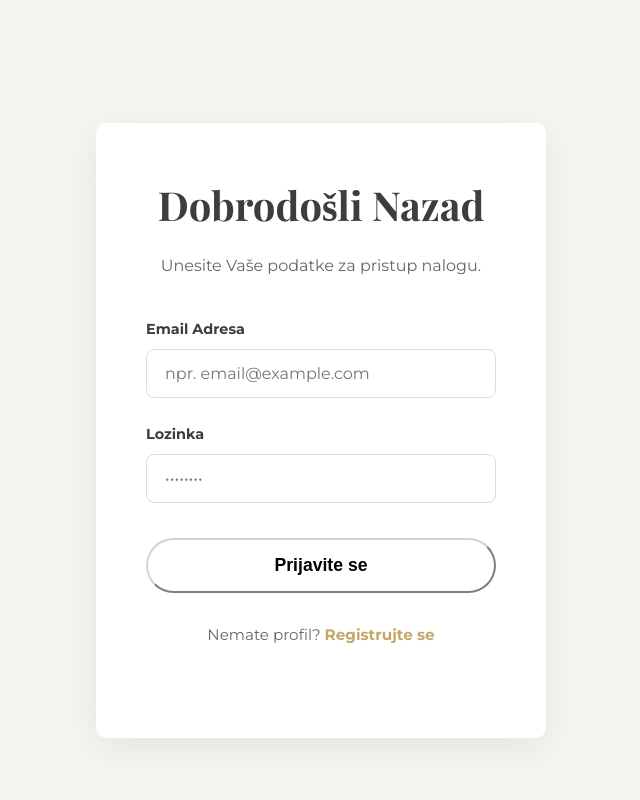
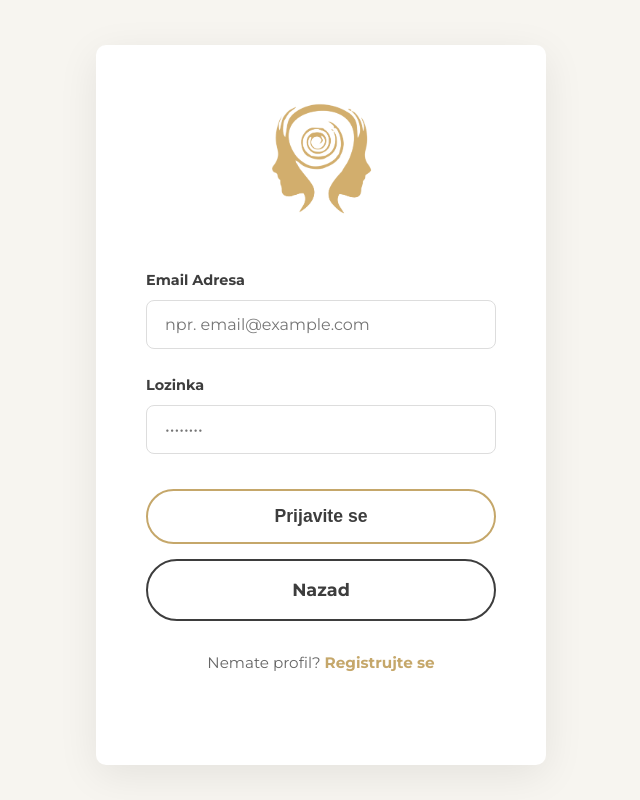
Before and after one commit to McTehno/Opus-In-Te, a PHP site: page /Login.html in a window 1280 px wide. Shown: the whole page, without its empty margins (319-959 px from the left). Run offline with PHP 8.4, Linux system fonts and the light colour scheme.

Commit message:
i dont even know

```diff
--- a/Login.html
+++ b/Login.html
@@ -16,8 +16,9 @@
 
     <main class="login-section">
             <div class="login-form-wrapper">
-                <h2>Dobrodošli Nazad</h2>
-                <p>Unesite Vaše podatke za pristup nalogu.</p>
+    <div class="login-logo">
+        <img src="img/logo/headlogo.png" alt="Opus in te Logo">
+    </div>
     <form action="#" method="POST">
         <div class="form-group">
             <label for="email">Email Adresa</label>
@@ -28,6 +29,8 @@
             <input type="password" id="password" name="password" required placeholder="••••••••">
         </div>
         <button type="submit" class="cta-button login-btn">Prijavite se</button>
+
+        <a href="Index.html" class="cta-button back-btn">Nazad</a>
     </form>
     <div class="register-link">
         <p>Nemate profil? <a href="Register.html">Registrujte se</a></p>
--- a/css/styles.css
+++ b/css/styles.css
@@ -676,7 +676,7 @@ main {
     justify-content: center;
     height: 100vh;
     background-color: var(--light-gray);
-    padding: 140px 20px 80px 20px; /* Generous padding top for header */
+    padding: 30px 20px 20px 20px; /* Generous padding top for header */
 }
 
 .login-form-wrapper {
@@ -735,12 +735,13 @@ main {
     padding: 15px 25px;
     font-size: 1.1rem;
     margin-top: 10px;
-    position: relative; /* Crucial for positioning the pseudo-element */
-    z-index: 1;      /* Keeps the text on top */
-    overflow: hidden;  /* Hides the pseudo-element before animation */
-    background-color: white;
-    color: black;
-    border-color: lightgray;
+    position: relative;
+    z-index: 1;
+    overflow: hidden;
+    background-color: transparent; /* Changed to transparent */
+    border: 2px solid var(--soft-gold); /* Add a border to define its shape initially */
+    color: var(--charcoal); /* Default text color */
+    transition: color 0.4s ease-out; /* Smooth text color transition */
 }
 
 /* The pseudo-element that creates the gradient wipe */
@@ -748,22 +749,27 @@ main {
     content: '';
     position: absolute;
     top: 0;
-    left: 0;
-    width: 100%;
+    left: -10%; /* Start further left to cover the skewed shape */
+    width: 120%; /* Make it wider to ensure full coverage after skewing */
     height: 100%;
-    background: linear-gradient(135deg, #e0d9cd 0%, var(--soft-gold) 100%); /* Beige-to-gold at 135deg */
+    background: linear-gradient(135deg, #e0d9cd 0%, var(--soft-gold) 100%);
     z-index: -1;
 
-    /* Start it off-screen to the left */
-    transform: translateX(-101%);
+    /* Skew the element and start it off-screen */
+    transform: skewX(-20deg) translateX(-100%); /* Adjusted for smoother wipe */
+    transform-origin: left; /* Ensures the skew pivots from the left edge */
 
-    /* Smooth transition for the wipe effect */
-    transition: transform 0.6s cubic-bezier(0.7, 0, 0.2, 1);
+    /* Smoother transition */
+    transition: transform 0.6s ease-out; /* Changed timing function */
 }
 
 /* On hover, slide the gradient into view from left to right */
 .login-btn:hover::before {
-    transform: translateX(0);
+    transform: skewX(-20deg) translateX(0);
+}
+
+.login-btn:hover {
+    color: var(--white); /* Text becomes white on hover */
 }
 
 
@@ -783,3 +789,36 @@ main {
 .register-link a:hover {
     text-decoration: underline;
 }
+
+/* --- Login Page specific elements --- */
+
+.login-logo {
+    margin-bottom: 30px; /* Space below the logo */
+}
+
+.login-logo img {
+    max-width: 120px; /* Control logo size */
+    height: auto;
+}
+
+/* --- New "Nazad" Button Style --- */
+.back-btn {
+    width: 100%;
+    padding: 15px 25px;
+    font-size: 1.1rem;
+    margin-top: 15px; /* More space from the login button */
+    background-color: transparent; /* Start with transparent background */
+    border: 2px solid var(--charcoal); /* Darker border */
+    color: var(--charcoal); /* Darker text */
+    text-decoration: none; /* Ensure it looks like a button, not a link */
+    display: block; /* Make it a block element to take full width */
+    text-align: center; /* Center the text */
+    box-shadow: none; /* Remove any default cta-button shadow */
+    transition: background-color 0.3s ease, color 0.3s ease, border-color 0.3s ease;
+}
+
+.back-btn:hover {
+    background-color: var(--charcoal); /* Dark background on hover */
+    color: var(--white); /* White text on hover */
+    border-color: var(--charcoal); /* Keep border consistent */
+}
```
Also changed, not shown: Index.html (+6 -6 lines), Usluge.html (+7 -7 lines). Lines whose indentation alone changed are shown as unchanged.
